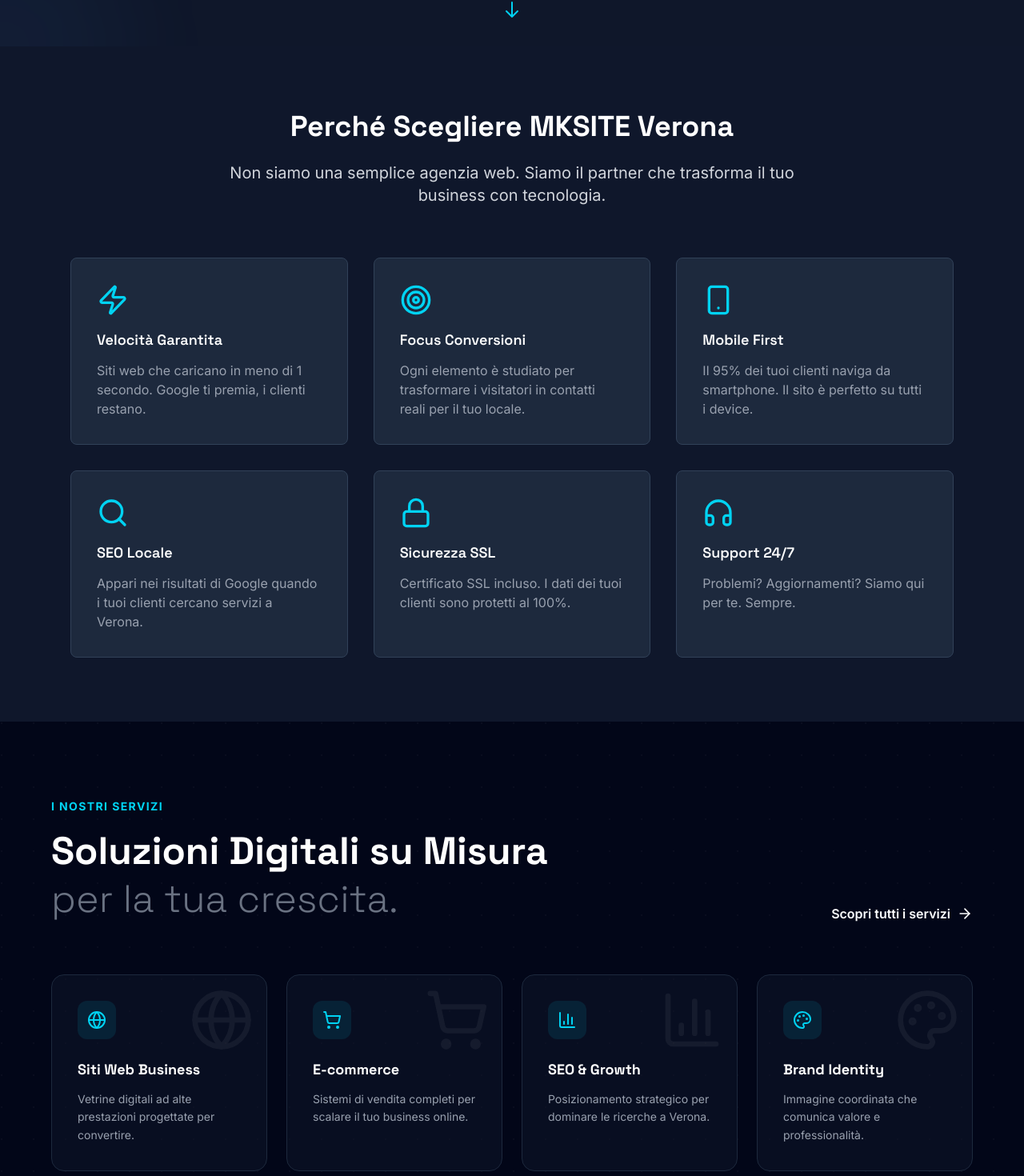
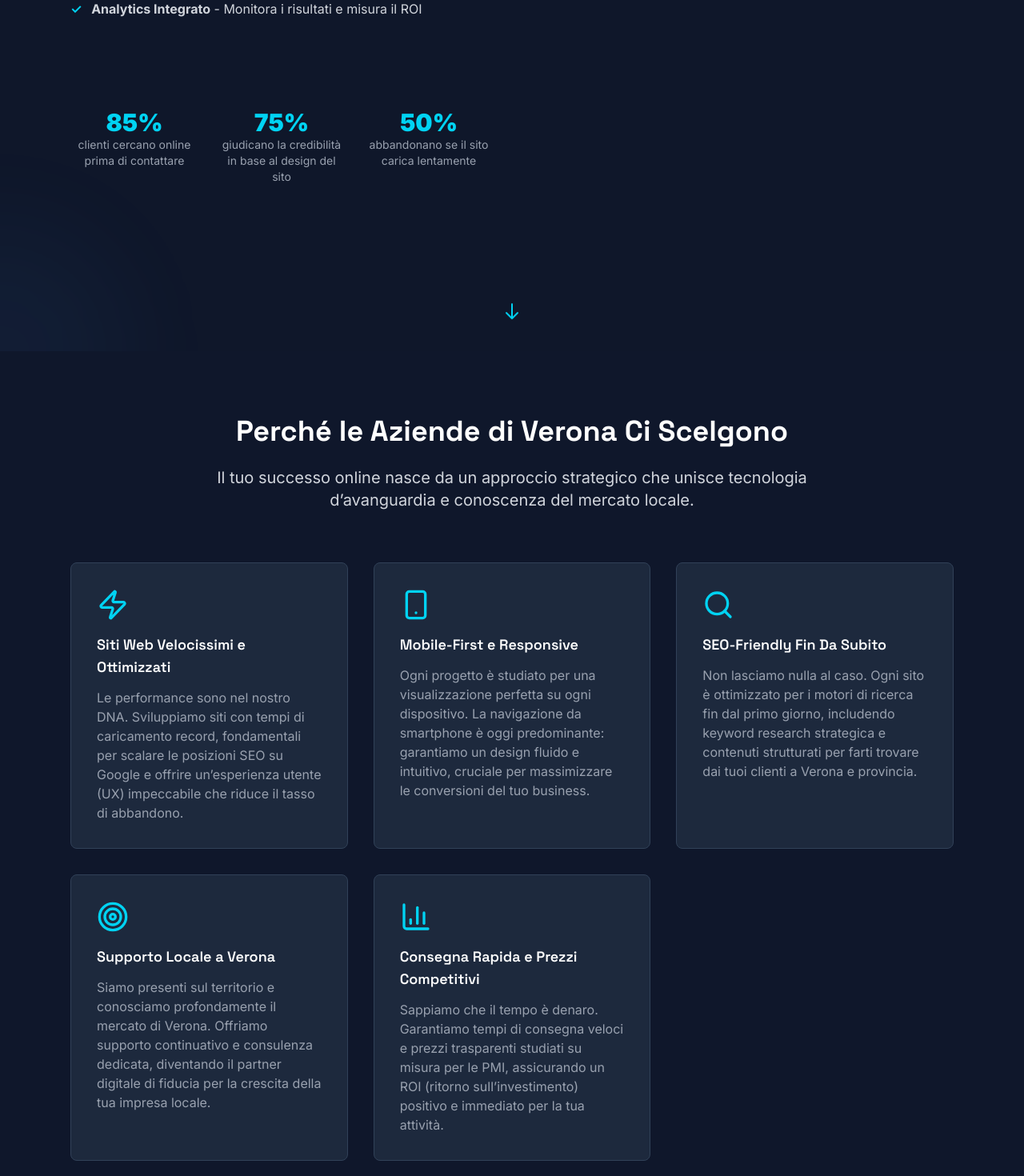
Before and after one commit to valemond06-svg/mksiteverona-site, a Next.js app: page / in a window 1280 px wide. Shown: the part 1299-2769 px from the top of the page at 80% size. Built offline with nearby package versions, Linux system fonts and the light colour scheme.

Commit message:
SEO: Optimized homepage for local SEO, added H1, fixed canonical link, and expanded content volume to 500+ words

```diff
--- a/app/layout.js
+++ b/app/layout.js
@@ -13,7 +13,7 @@
 const spaceGrotesk = Space_Grotesk({ subsets: ['latin'], variable: '--font-space' });
 
 export const metadata = {
-  metadataBase: new URL('https://mksiteverona-site.vercel.app'),
+  metadataBase: new URL('https://www.mksiteverona.com'),
   title: 'MKSite | Realizzazione Siti Web Verona',
   description: 'Creiamo siti web moderni e veloci che portano clienti ai tuoi banchi. Soluzioni per bar, ristoranti, negozi a Verona.',
   keywords: ['siti web Verona', 'web design', 'e-commerce', 'seo locale', 'agenzia web', 'realizzazione siti verona'],
@@ -21,12 +21,12 @@
   viewport: 'width=device-width, initial-scale=1',
   robots: 'index, follow',
   alternates: {
-    canonical: '/',
+    canonical: 'https://www.mksiteverona.com/',
   },
   openGraph: {
     type: 'website',
     locale: 'it_IT',
-    url: 'https://mksiteverona-site.vercel.app',
+    url: 'https://www.mksiteverona.com',
     siteName: 'MKSite Verona',
     title: 'MKSite - Siti Web Professionali',
     description: 'Creiamo siti web moderni che portano clienti ai tuoi banchi. Soluzioni per bar, ristoranti, negozi a Verona.',
@@ -61,7 +61,7 @@
               '@type': 'LocalBusiness',
               name: 'MKSITE Verona',
               description: 'Agenzia web per siti professionali',
-              url: 'https://mksiteverona-site.vercel.app',
+              url: 'https://www.mksiteverona.com',
               telephone: '+39 3701093391',
               email: 'mksitestudio@gmail.com',
               areaServed: 'Verona',
--- a/app/page.js
+++ b/app/page.js
@@ -3,6 +3,7 @@
 import HomeServices from '@/components/HomeServices';
 import HomeProcess from '@/components/HomeProcess';
 import BlogPreview from '@/components/BlogPreview';
+import HomeCTA from '@/components/HomeCTA';
 import CaseStudies from '@/components/CaseStudies';
 
 export default function Home() {
@@ -13,6 +14,7 @@
       <HomeServices />
       <HomeProcess />
       <BlogPreview />
+      <HomeCTA />
       {/* <CaseStudies /> */}
     </>
   );
--- a/components/Hero.jsx
+++ b/components/Hero.jsx
@@ -21,12 +21,20 @@
           <div className="space-y-8">
             <MotionWrapper delay={0.1} className="space-y-4">
               <h1 className="text-5xl md:text-7xl font-black text-white leading-tight tracking-tight">
-                Porta Nuovi <span className="text-transparent bg-clip-text bg-gradient-to-r from-cyan-400 to-blue-500"><TextReveal text="Clienti" /></span>
-                <br />nel Tuo Locale
+                Realizzazione Siti Web <span className="text-transparent bg-clip-text bg-gradient-to-r from-cyan-400 to-blue-500"><TextReveal text="Professionali" /></span>
+                <br />a Verona
               </h1>
-              <p className="text-xl text-gray-300 leading-relaxed max-w-xl font-light">
-                Aiutiamo bar, ristoranti e attività a Verona a creare una vetrina online che attira persone, genera prenotazioni e fa crescere l'attività ogni giorno.
+              <p className="text-xl md:text-2xl font-bold text-cyan-400">
+                Siti web moderni e veloci che portano clienti ai tuoi banchi
               </p>
+              <div className="text-lg text-gray-300 leading-relaxed max-w-xl font-light space-y-4">
+                <p>
+                  MKSite è la tua agenzia di web design di riferimento a Verona, specializzata nella creazione di ecosistemi digitali ad alte prestazioni per piccole imprese locali. Realizziamo siti web professionali per bar, ristoranti, negozi e PMI che desiderano dominare il mercato locale.
+                </p>
+                <p>
+                  In un mondo sempre più digitale, la visibilità online è il carburante del tuo business. Trasformiamo semplici visitatori in clienti fedeli grazie a strategie SEO mirate e design d'impatto, garantendo la competitività che la tua attività merita nel cuore di Verona.
+                </p>
+              </div>
             </MotionWrapper>
 
             {/* CTA Buttons */}
--- /dev/null
+++ b/components/HomeCTA.jsx
@@ -0,0 +1,47 @@
+'use client';
+
+import { PremiumButton } from '@/components/ui/PremiumButton';
+import { MotionWrapper } from '@/components/ui/MotionWrapper';
+import { Zap, Mail } from 'lucide-react';
+
+export default function HomeCTA() {
+    return (
+        <section className="py-24 px-6 relative overflow-hidden bg-slate-950">
+            {/* Background elements */}
+            <div className="absolute inset-0 overflow-hidden pointer-events-none">
+                <div className="absolute top-1/2 left-1/2 -translate-x-1/2 -translate-y-1/2 w-[800px] h-[800px] bg-cyan-500/10 rounded-full blur-[120px] opacity-20" />
+            </div>
+
+            <div className="max-w-4xl mx-auto relative z-10 text-center">
+                <MotionWrapper className="space-y-8">
+                    <h2 className="text-4xl md:text-6xl font-black text-white leading-tight">
+                        Pronto a Far Crescere il <br />
+                        <span className="text-transparent bg-clip-text bg-gradient-to-r from-cyan-400 to-blue-500">Tuo Business Online?</span>
+                    </h2>
+
+                    <div className="text-xl text-gray-300 leading-relaxed space-y-4">
+                        <p>
+                            In un mercato competitivo come quello di Verona, la velocità e la visibilità sono fondamentali. Ogni giorno che il tuo business non è online o ha un sito lento, stai perdendo potenziali clienti a favore dei tuoi competitor.
+                        </p>
+                        <p>
+                            Non lasciare che accada. Il nostro team è pronto a supportarti con soluzioni professionali, veloci e SEO-friendly. Richiedi oggi stesso un preventivo gratuito e personalizzato: è senza impegno e ti fornirà una chiara visione su come potenziare la tua presenza locale.
+                        </p>
+                    </div>
+
+                    <div className="flex flex-col sm:flex-row gap-6 justify-center pt-8">
+                        <PremiumButton href="/contatti" variant="primary" className="text-lg px-8 py-4">
+                            <Zap size={20} className="mr-2" /> Richiedi Preventivo Gratuito
+                        </PremiumButton>
+                        <PremiumButton href="/contatti" variant="outline" className="text-lg px-8 py-4">
+                            <Mail size={20} className="mr-2" /> Contattaci
+                        </PremiumButton>
+                    </div>
+
+                    <p className="text-gray-500 text-sm italic">
+                        * Rispondiamo solitamente entro 24 ore lavorative.
+                    </p>
+                </MotionWrapper>
+            </div>
+        </section>
+    );
+}
--- a/components/HomeProcess.jsx
+++ b/components/HomeProcess.jsx
@@ -6,23 +6,23 @@
 const STEPS = [
     {
         icon: Search,
-        title: 'Analisi & Scoperta',
-        desc: 'Capiamo i tuoi obiettivi, il tuo mercato e i tuoi competitor per definire la rotta.',
+        title: 'Consulenza Iniziale Gratuita',
+        desc: 'Iniziamo con un incontro per capire i tuoi obiettivi di business, analizzare il mercato di Verona e definire una strategia digitale personalizzata senza alcun impegno.',
     },
     {
         icon: Lightbulb,
-        title: 'Strategia & Design',
-        desc: 'Progettiamo l’architettura e l’interfaccia focalizzandoci sull’esperienza utente.',
+        title: 'Progettazione e Design',
+        desc: 'Creiamo un mockup su misura focalizzato sull’esperienza utente (UX) e sul tuo brand, assicurando che ogni elemento sia ottimizzato per convertire i visitatori in clienti.',
     },
     {
         icon: Code2,
-        title: 'Sviluppo & Test',
-        desc: 'Costruiamo il sito con tecnologie moderne, garantendo velocità e sicurezza.',
+        title: 'Sviluppo e Ottimizzazione SEO',
+        desc: 'Trasformiamo il design in codice ad alte prestazioni, integrando le migliori pratiche SEO per garantire visibilità immediata e velocità di caricamento fulminee.',
     },
     {
         icon: Rocket,
-        title: 'Lancio & Crescita',
-        desc: 'Andiamo online e monitoriamo i risultati per ottimizzare costantemente le performance.',
+        title: 'Lancio e Supporto Continuativo',
+        desc: 'Ti accompagniamo nel lancio del tuo nuovo sito e forniamo formazione e assistenza costante per far crescere la tua presenza online nel tempo a Verona e oltre.',
     },
 ];
 
@@ -30,10 +30,15 @@
     return (
         <section className="py-24 px-6 bg-slate-900/50">
             <div className="max-w-6xl mx-auto">
-                <div className="text-center mb-20">
+                <div className="max-w-3xl mx-auto text-center mb-20">
                     <MotionWrapper>
                         <p className="text-cyan-400 font-bold text-sm uppercase tracking-widest mb-4">Il Nostro Metodo</p>
-                        <h2 className="text-4xl md:text-5xl font-bold text-white">Come Lavoriamo</h2>
+                        <h2 className="text-4xl md:text-5xl font-bold text-white mb-6">Il Nostro Processo</h2>
+                        <p className="text-lg text-gray-400 leading-relaxed">
+                            Lavoriamo a stretto contatto con te per trasformare la tua visione in realtà.
+                            Il nostro approccio in 4 step garantisce precisione, velocità ed efficacia per il tuo business a Verona.
+                            Dalla prima consulenza gratuita fino al supporto post-lancio, siamo al tuo fianco per ogni sfida digitale.
+                        </p>
                     </MotionWrapper>
                 </div>
 
--- a/components/HomeServices.jsx
+++ b/components/HomeServices.jsx
@@ -8,23 +8,18 @@
 const MINI_SERVICES = [
     {
         icon: Globe,
-        title: 'Siti Web Business',
-        desc: 'Vetrine digitali ad alte prestazioni progettate per convertire.',
+        title: 'Siti Web per Ristoranti e Bar',
+        desc: 'Realizziamo siti web con design attraente, menu online interattivi, sistemi di prenotazione e integrazione social. Ottimizziamo la tua presenza per attirare clienti locali a Verona e aumentare gli ordini online tramite una maggiore visibilità.',
     },
     {
         icon: ShoppingCart,
-        title: 'E-commerce',
-        desc: 'Sistemi di vendita completi per scalare il tuo business online.',
+        title: 'E-commerce e Negozi Online',
+        desc: 'Sviluppiamo cataloghi prodotti avanzati con carrello acquisti, pagamenti sicuri e gestione inventario. La soluzione ideale per vendere 24/7, raggiungere clienti oltre Verona e aumentare i ricavi grazie a un’architettura di vendita solida.',
     },
     {
         icon: BarChart3,
-        title: 'SEO & Growth',
-        desc: 'Posizionamento strategico per dominare le ricerche a Verona.',
-    },
-    {
-        icon: Palette,
-        title: 'Brand Identity',
-        desc: 'Immagine coordinata che comunica valore e professionalità.',
+        title: 'Siti Web per PMI e Imprese Locali',
+        desc: 'Creiamo landing page professionali con form contatti, gallery portfolio e blog integrati. Aumentiamo la tua credibilità professionale, favoriamo la lead generation e miglioriamo la comunicazione con i tuoi potenziali clienti.',
     },
 ];
 
@@ -39,8 +34,8 @@
                     <MotionWrapper className="max-w-2xl">
                         <p className="text-cyan-400 font-bold text-sm uppercase tracking-widest mb-4">I Nostri Servizi</p>
                         <h2 className="text-4xl md:text-5xl font-bold text-white leading-tight">
-                            Soluzioni Digitali su Misura <br />
-                            <span className="text-gray-500 font-light">per la tua crescita.</span>
+                            I Servizi Che Offriamo <br />
+                            <span className="text-gray-500 font-light">per il tuo successo locale.</span>
                         </h2>
                     </MotionWrapper>
                     <MotionWrapper delay={0.2}>
@@ -53,7 +48,7 @@
                     </MotionWrapper>
                 </div>
 
-                <div className="grid grid-cols-1 md:grid-cols-2 lg:grid-cols-4 gap-6">
+                <div className="grid grid-cols-1 md:grid-cols-3 gap-6">
                     {MINI_SERVICES.map((service, i) => (
                         <MotionWrapper key={i} delay={i * 0.1}>
                             <Link href="/servizi" className="block h-full">
--- a/components/ValueProp.jsx
+++ b/components/ValueProp.jsx
@@ -1,39 +1,34 @@
 'use client';
 
 import { BRAND } from '@/lib/constants';
-import { Zap, Target, Smartphone, Search, Lock, Headphones } from 'lucide-react';
+import { Zap, Target, Smartphone, Search, BarChart3 } from 'lucide-react';
 
 export default function ValueProp() {
   const values = [
     {
       icon: Zap,
-      title: 'Velocità Garantita',
-      description: 'Siti web che caricano in meno di 1 secondo. Google ti premia, i clienti restano.',
+      title: 'Siti Web Velocissimi e Ottimizzati',
+      description: 'Le performance sono nel nostro DNA. Sviluppiamo siti con tempi di caricamento record, fondamentali per scalare le posizioni SEO su Google e offrire un’esperienza utente (UX) impeccabile che riduce il tasso di abbandono.',
+    },
+    {
+      icon: Smartphone,
+      title: 'Mobile-First e Responsive',
+      description: 'Ogni progetto è studiato per una visualizzazione perfetta su ogni dispositivo. La navigazione da smartphone è oggi predominante: garantiamo un design fluido e intuitivo, cruciale per massimizzare le conversioni del tuo business.',
+    },
+    {
+      icon: Search,
+      title: 'SEO-Friendly Fin Da Subito',
+      description: 'Non lasciamo nulla al caso. Ogni sito è ottimizzato per i motori di ricerca fin dal primo giorno, includendo keyword research strategica e contenuti strutturati per farti trovare dai tuoi clienti a Verona e provincia.',
     },
     {
       icon: Target,
-      title: 'Focus Conversioni',
-      description: 'Ogni elemento è studiato per trasformare i visitatori in contatti reali per il tuo locale.',
+      title: 'Supporto Locale a Verona',
+      description: 'Siamo presenti sul territorio e conosciamo profondamente il mercato di Verona. Offriamo supporto continuativo e consulenza dedicata, diventando il partner digitale di fiducia per la crescita della tua impresa locale.',
     },
     {
-      icon: Smartphone,
-      title: 'Mobile First',
-      description: 'Il 95% dei tuoi clienti naviga da smartphone. Il sito è perfetto su tutti i device.',
-    },
-    {
-      icon: Search,
-      title: 'SEO Locale',
-      description: 'Appari nei risultati di Google quando i tuoi clienti cercano servizi a Verona.',
-    },
-    {
-      icon: Lock,
-      title: 'Sicurezza SSL',
-      description: 'Certificato SSL incluso. I dati dei tuoi clienti sono protetti al 100%.',
-    },
-    {
-      icon: Headphones,
-      title: 'Support 24/7',
-      description: 'Problemi? Aggiornamenti? Siamo qui per te. Sempre.',
+      icon: BarChart3,
+      title: 'Consegna Rapida e Prezzi Competitivi',
+      description: 'Sappiamo che il tempo è denaro. Garantiamo tempi di consegna veloci e prezzi trasparenti studiati su misura per le PMI, assicurando un ROI (ritorno sull’investimento) positivo e immediato per la tua attività.',
     },
   ];
 
@@ -42,14 +37,14 @@
       <div className="max-w-6xl mx-auto px-6">
         <div className="max-w-3xl mx-auto mb-16 text-center">
           <h2 className="text-4xl font-bold mb-6">
-            Perché Scegliere {BRAND.name}
+            Perché le Aziende di Verona Ci Scelgono
           </h2>
           <p className="text-xl text-gray-300">
-            Non siamo una semplice agenzia web. Siamo il partner che trasforma il tuo business con tecnologia.
+            Il tuo successo online nasce da un approccio strategico che unisce tecnologia d’avanguardia e conoscenza del mercato locale.
           </p>
         </div>
 
-        <div className="grid grid-cols-1 md:grid-cols-3 gap-8">
+        <div className="grid grid-cols-1 md:grid-cols-2 lg:grid-cols-3 gap-8">
           {values.map((value, idx) => (
             <div
               key={idx}
```
